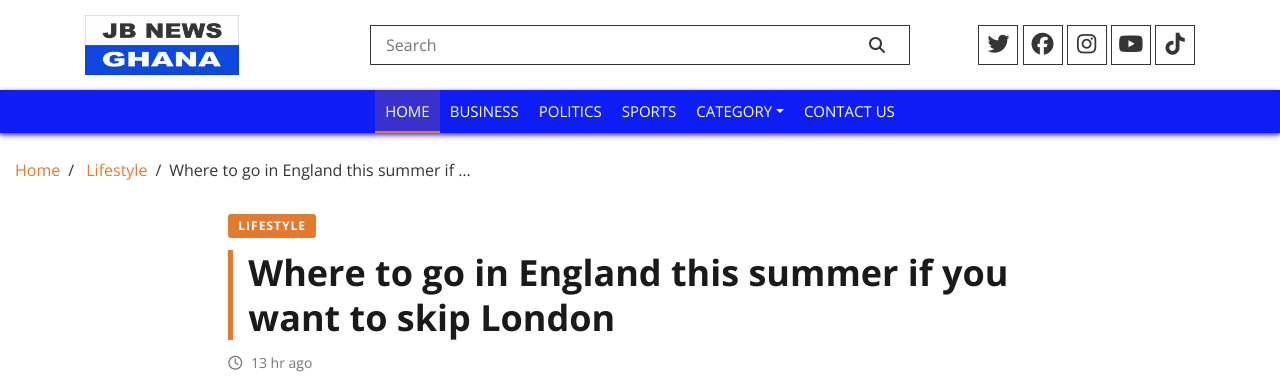
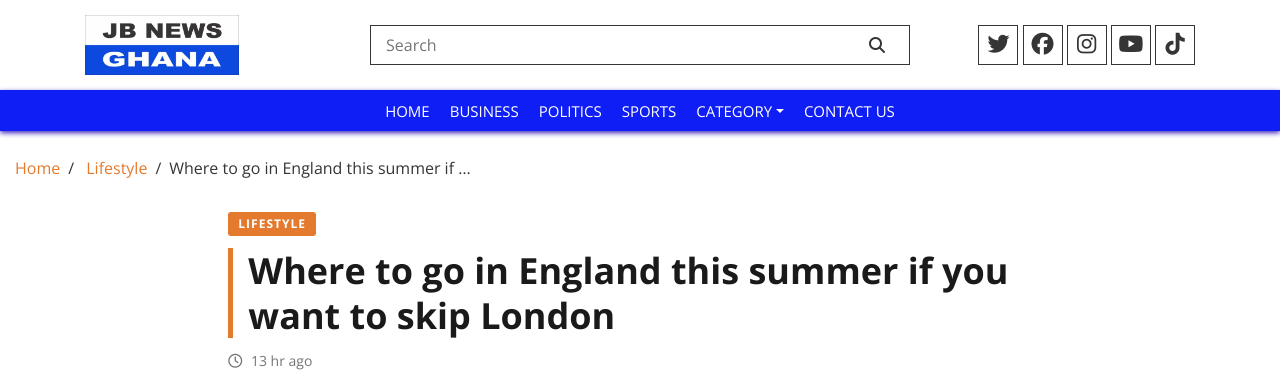
Before and after one commit to Eddie-hanson/JBNews, a Django app: a page that uses JBNews/templates/base.html in a window 1280 px wide. Shown: the top 392 px of the page. Run offline with Django 5.2, Linux system fonts and the light colour scheme; data comes from the database, SQL or seed files in the repository; some libraries are stand-ins or nearby versions.

Commit message:
Add active class to homepage link in navigation

```diff
--- a/JBNews/templates/base.html
+++ b/JBNews/templates/base.html
@@ -113,7 +113,7 @@
 
                     <div class="collapse navbar-collapse justify-content-between" id="navbarCollapse">
                         <div class="navbar-nav m-auto">
-                            <a href="{% url 'news:homepage' %}" class="nav-item nav-link active">Home</a>
+                            <a href="{% url 'news:homepage' %}" class="nav-item nav-link {% if request.resolver_match.url_name == 'homepage' %}active{% endif %}">Home</a>
                             {% for category in nav_categories %}
 <a href="{% url 'news:category' slug=category.slug %}"
    class="nav-item nav-link
```
